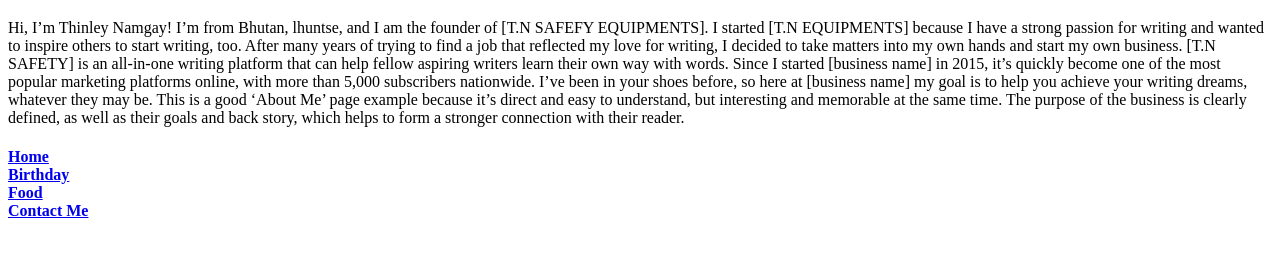
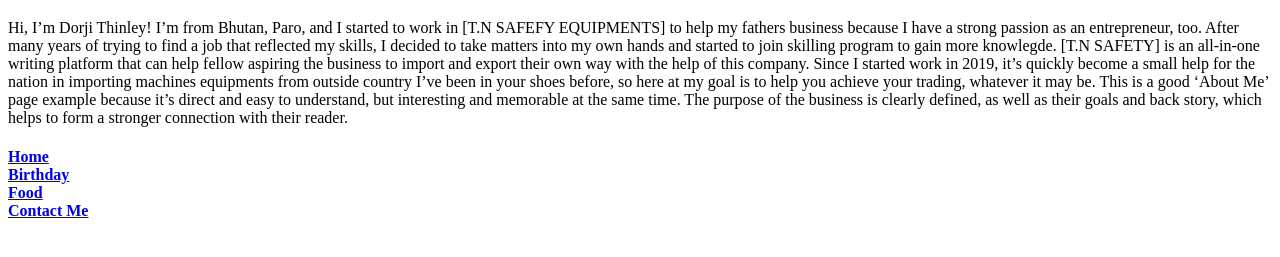
Before and after one commit to autcwer/Nor-s_Website, a plain HTML site: page public/about.html in a window 1280 px wide. Shown: the part 61-318 px from the top of the page. Drawn offline with Linux system fonts and the light colour scheme.

Commit message:
Update about.html
Signed-off-by: autcwer <163087441+autcwer@users.noreply.github.com>

```diff
--- a/public/about.html
+++ b/public/about.html
@@ -9,9 +9,9 @@
 
 
 <h1>About Me</h1>
-<p>Hi, I’m Thinley Namgay! I’m from Bhutan, lhuntse, and I am the founder of [T.N SAFEFY EQUIPMENTS]. I started [T.N EQUIPMENTS] because I have a strong passion for writing and wanted to inspire others to start writing, too. After many years of trying to find a job that reflected my love for writing, I decided to take matters into my own hands and start my own business. [T.N SAFETY] is an all-in-one writing platform that can help fellow aspiring writers learn their own way with words.
+<p>Hi, I’m Dorji Thinley! I’m from Bhutan, Paro, and I started to work in [T.N SAFEFY EQUIPMENTS] to help my fathers business because I have a strong passion as an entrepreneur, too. After many years of trying to find a job that reflected my skills, I decided to take matters into my own hands and started to join skilling program to gain more knowlegde. [T.N SAFETY] is an all-in-one writing platform that can help fellow aspiring the business to import and export their own way with the help of this company.
 
-  Since I started [business name] in 2015, it’s quickly become one of the most popular marketing platforms online, with more than 5,000 subscribers nationwide. I’ve been in your shoes before, so here at [business name] my goal is to help you achieve your writing dreams, whatever they may be.
+  Since I started work in 2019, it’s quickly become a small help for the nation in importing machines equipments from outside country I’ve been in your shoes before, so here at my goal is to help you achieve your trading, whatever it may be.
 
   This is a good ‘About Me’ page example because it’s direct and easy to understand, but interesting and memorable at the same time. The purpose of the business is clearly defined, as well as their goals and back story, which helps to form a stronger connection with their reader.</p>
   <h4>
```
